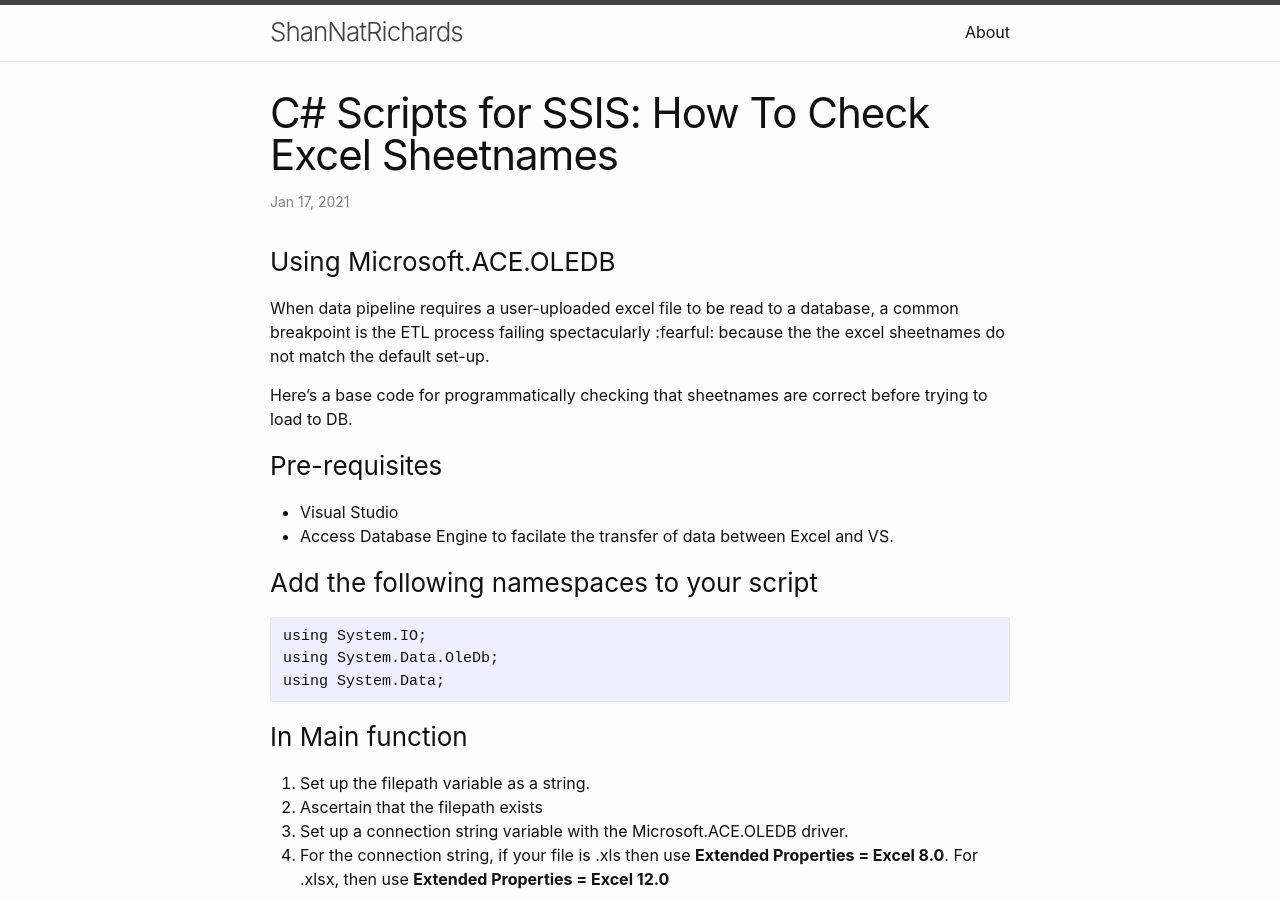
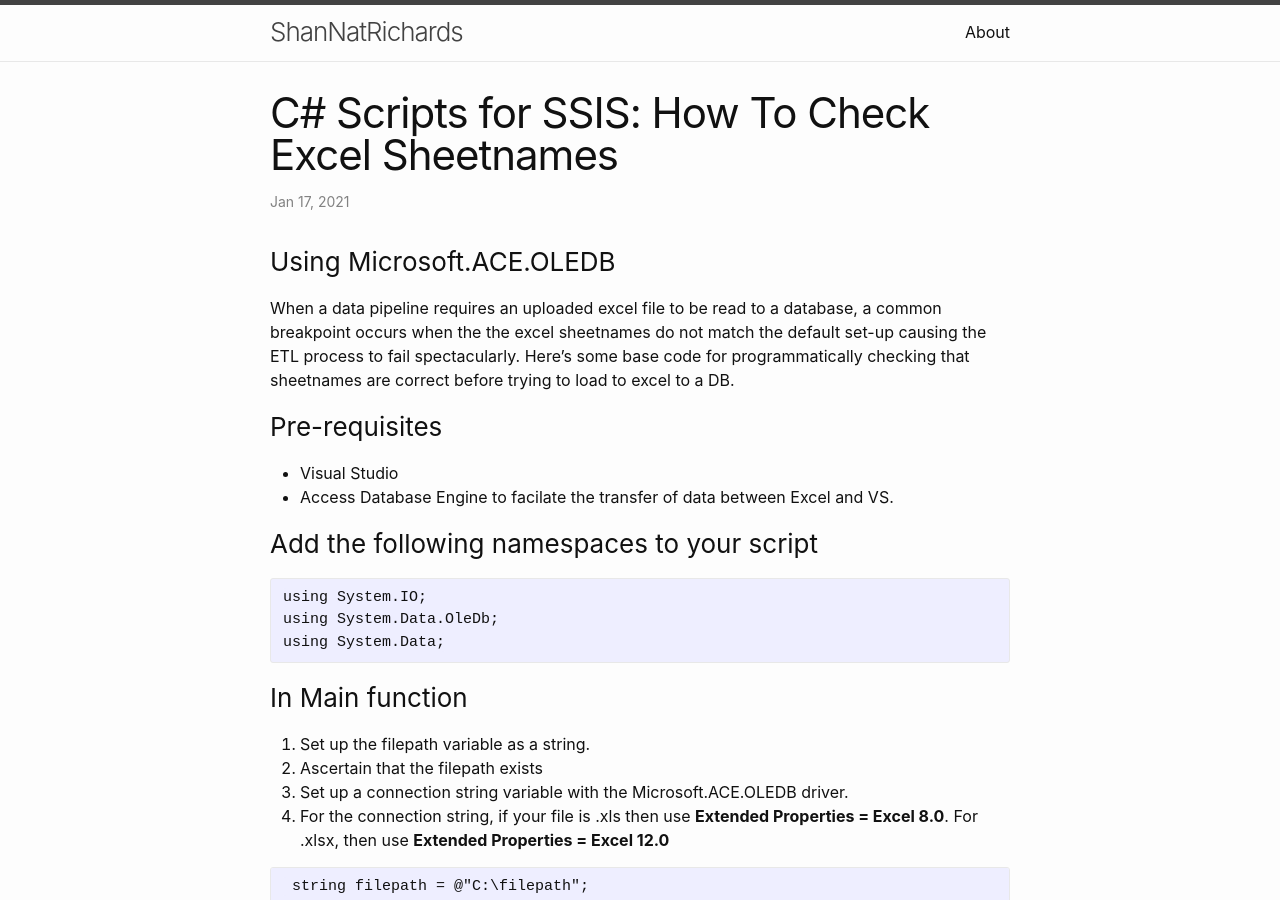
Before and after one commit to ShanNatRichards/shannatrichards.github.io, a Jekyll site: the page built from _posts/2021-01-16-excel-sheetnames.md, in a window 1280 px wide and 900 px high. Built offline with Jekyll 4.4.1, drawn with Linux system fonts in a browser that asks for light colours.

Commit message:
All changes to the site

```diff
--- a/_layouts/home.html
+++ b/_layouts/home.html
@@ -20,6 +20,9 @@ layout: default
           <a class="post-link" href="{{ post.url | relative_url }}">
             {{ post.title | escape }}
           </a>
+          {%- for category in post.categories -%}
+            <sp> {{ category }} </sp>
+          {%- endfor -%}
         </h3>
           {{ post.excerpt }}
 
--- a/_posts/2021-01-16-excel-sheetnames.md
+++ b/_posts/2021-01-16-excel-sheetnames.md
@@ -6,14 +6,11 @@ categories: ssis, c#
 ---
 
 
+### Using Microsoft.ACE.OLEDB
+When a data pipeline requires an uploaded excel file to be read to a database, a common breakpoint occurs when the the excel sheetnames do not match the default set-up causing the ETL process to
+fail spectacularly. Here's some  base code for programmatically checking that sheetnames are correct before trying to load to excel to a DB.
 
-### Using Microsoft.ACE.OLEDB
-
-
-When data pipeline requires a user-uploaded excel file to be read to a database,  a common breakpoint is the ETL process failing spectacularly :fearful: because the
-the excel sheetnames do not match the default set-up.
-
-Here's a base code for programmatically checking that sheetnames  are correct before trying to load to DB.
+<!--more-->
 
 
 ### Pre-requisites
```
Also changed, not shown: _posts/2021-01-17-windows-functions.md (+0 -2 lines).
